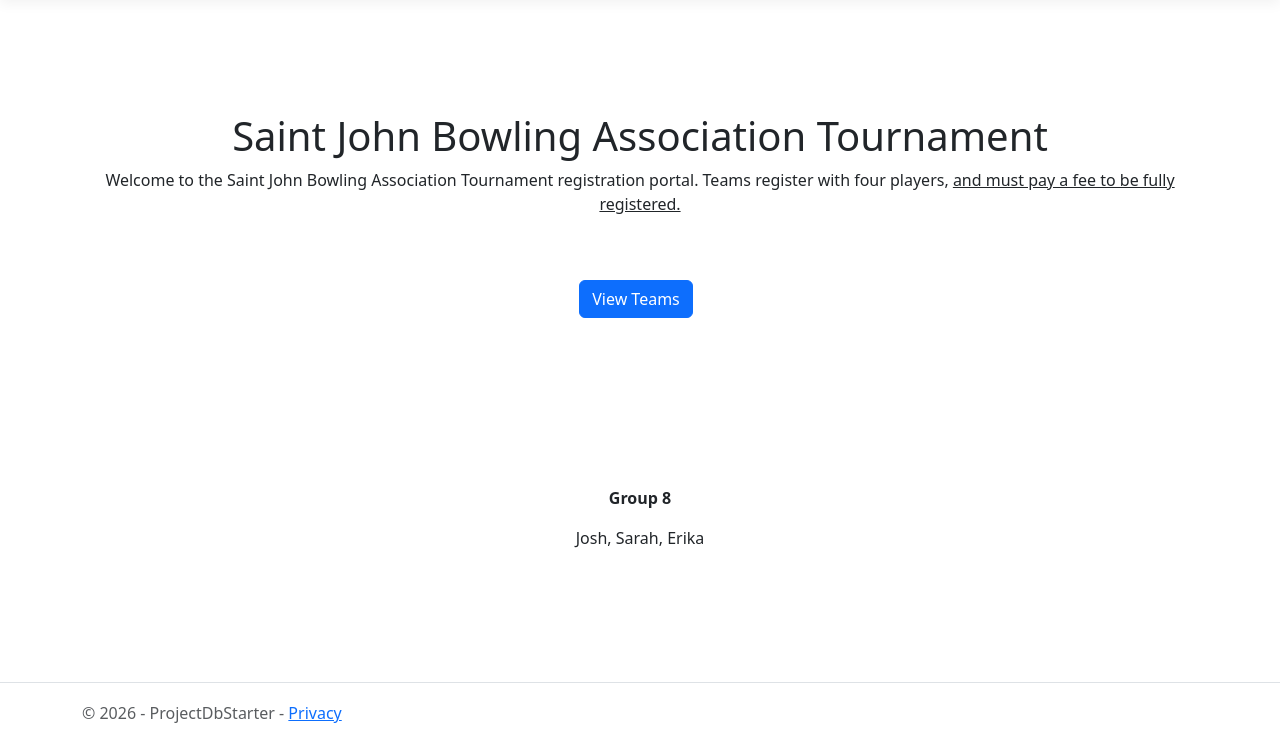
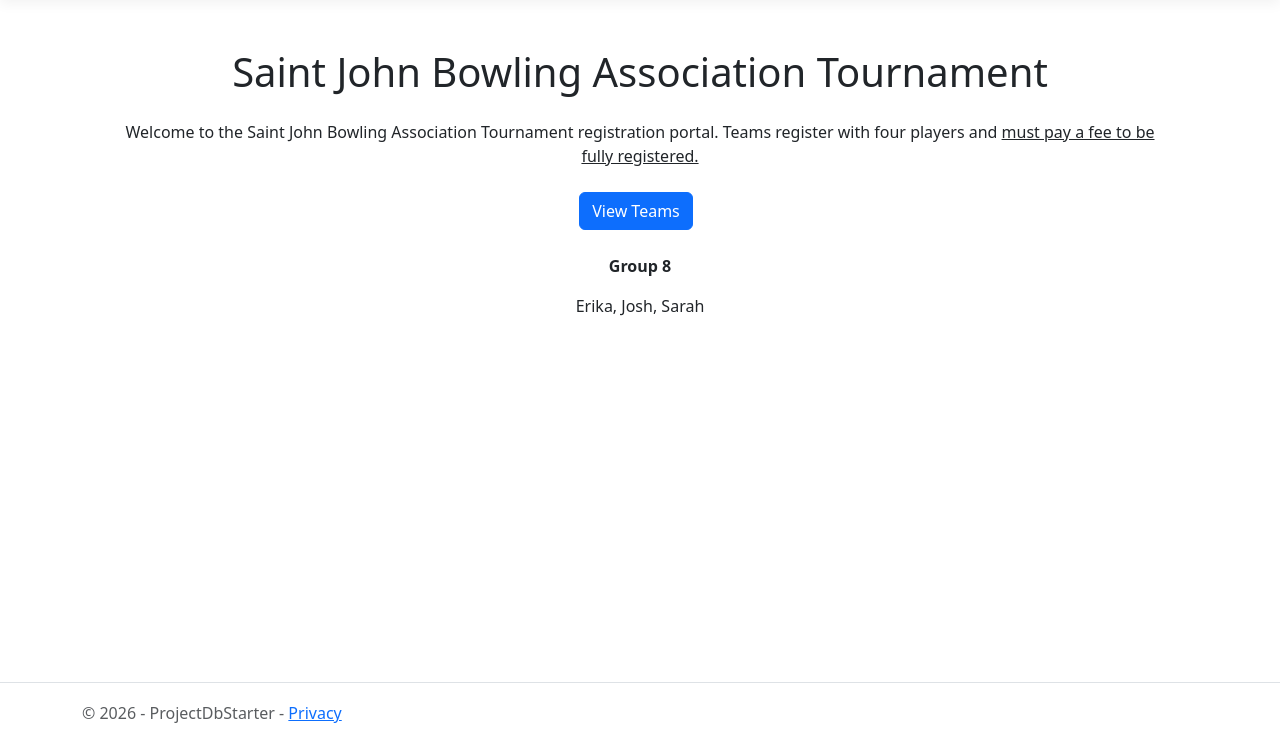
Before and after one commit to Joshieingold/BowlingAlley-MVC-Final, an ASP.NET Core app: page / in a window 1280 px wide. Shown: the part 57-800 px from the top of the page. Run offline with ASP.NET Core 8, Linux system fonts and the light colour scheme; style sheets or scripts are compiled from the project's sources.

Commit message:
updated html

```diff
--- a/Views/Home/Index.cshtml
+++ b/Views/Home/Index.cshtml
@@ -1,25 +1,20 @@
 @{
-    ViewData["Title"] = "Home Page";
+ViewData["Title"] = "Home Page";
 }
 
-<br /><br /><br /><br />
+<div class="container-fluid">
+    <h1 class="text-center mt-5">Saint John Bowling Association Tournament</h1>
+    <div class="m-4 d-flex justify-content-center align-items-center flex-column">
+        <span class="text-center mb-4">
+            <p class="d-inline">Welcome to the Saint John Bowling Association Tournament registration portal. Teams register with four
+            players and </p>
+            <p class="text-decoration-underline d-inline">must pay a fee to be fully registered.</p>
+        </span>
+        <a asp-controller="Team" asp-action="Index" class="btn btn-primary me-2">View Teams</a>
+    </div>
 
-<center>
-    <div class="mb-4">
-        <h1>Saint John Bowling Association Tournament</h1>
-        <p>Welcome to the Saint John Bowling Association Tournament registration portal. Teams register with four
-            players, <u>and must pay a fee to be
-            fully registered.</u></p>
-
-            <br /><br />
-
-            <p><a asp-controller="Team" asp-action="Index" class="btn btn-primary me-2">View Teams</a></p>
-        </div>
-
-        <br /><br /><br /><br /><br /><br />
-
-        <div class="mb-5">
-            <p><strong>Group 8</strong></p>
-            <p>Josh, Sarah, Erika</p>
-        </div>
-    </center>
+    <div class="mb-5 container d-flex flex-column justify-content-center align-items-center">
+        <p class="fw-bold">Group 8</p>
+        <p>Erika, Josh, Sarah</p>
+    </div>
+</div>
```
